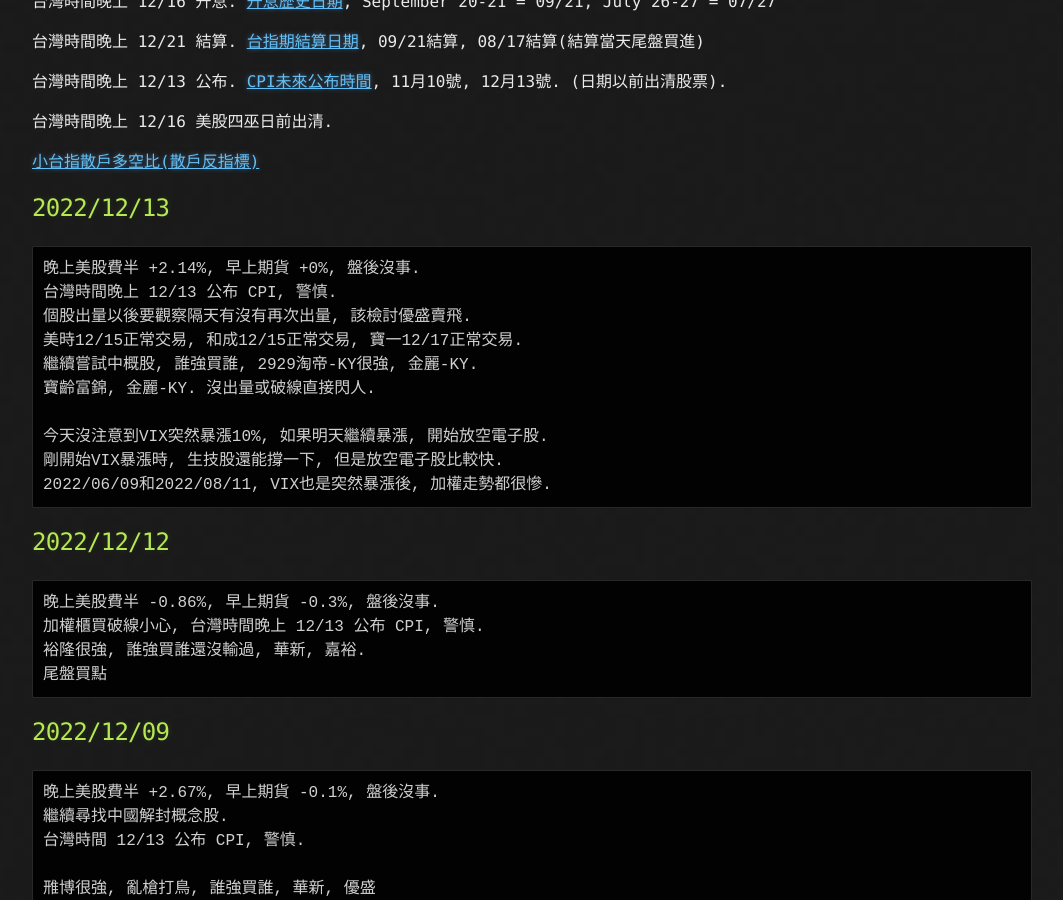
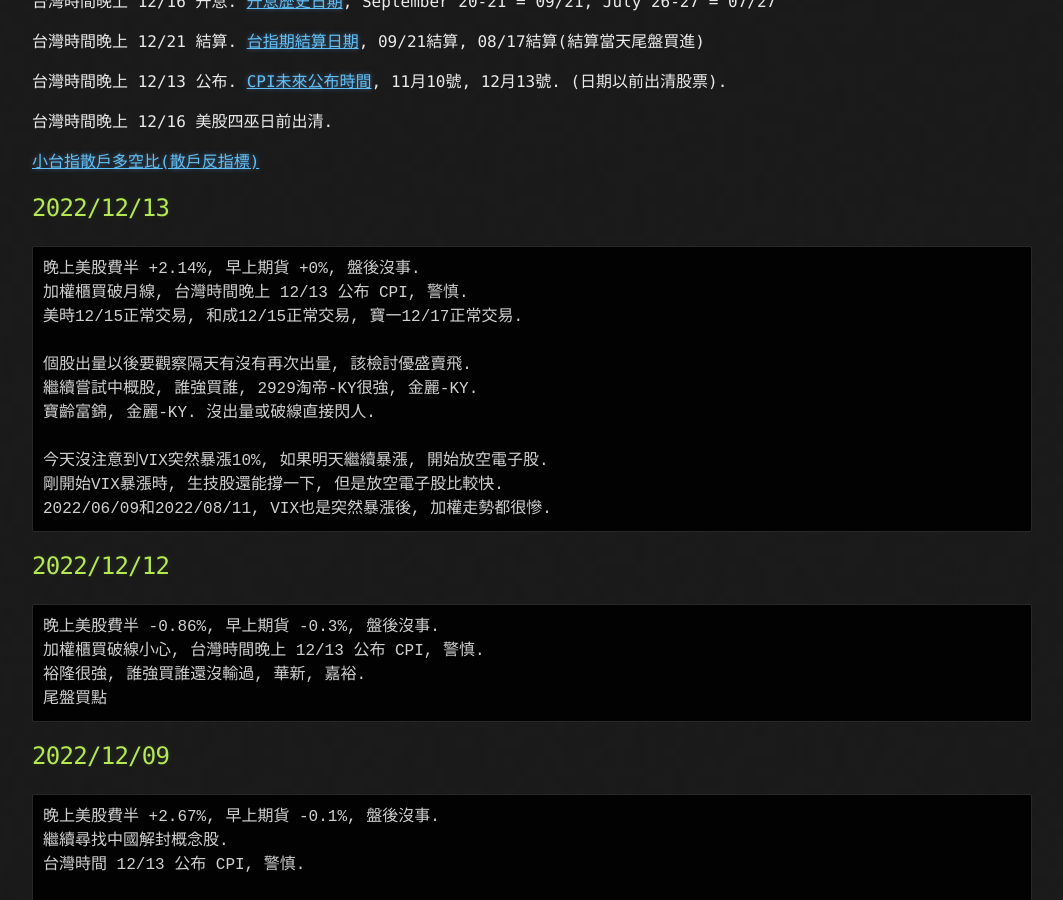
Before and after one commit to lepg5487/Stock_God, a Jekyll site: the page built from index.md, in a window 1280 px wide and 900 px high, scrolled down 348 px. Shown: the whole window, without its empty margins (108-1171 px from the left). Built offline with Jekyll 4.4.1, drawn with Linux system fonts in a browser that asks for light colours; our own code applies the rules of GitHub Pages for plain Markdown files.

Commit message:
Update index.md

````diff
--- a/index.md
+++ b/index.md
@@ -19,9 +19,10 @@ layout: testlayouts
 ## 2022/12/13
 ```
 晚上美股費半 +2.14%, 早上期貨 +0%, 盤後沒事.
-台灣時間晚上 12/13 公布 CPI, 警慎.
+加權櫃買破月線, 台灣時間晚上 12/13 公布 CPI, 警慎.
+美時12/15正常交易, 和成12/15正常交易, 寶一12/17正常交易.
+
 個股出量以後要觀察隔天有沒有再次出量, 該檢討優盛賣飛.
-美時12/15正常交易, 和成12/15正常交易, 寶一12/17正常交易.
 繼續嘗試中概股, 誰強買誰, 2929淘帝-KY很強, 金麗-KY.
 寶齡富錦, 金麗-KY. 沒出量或破線直接閃人.
 
````
